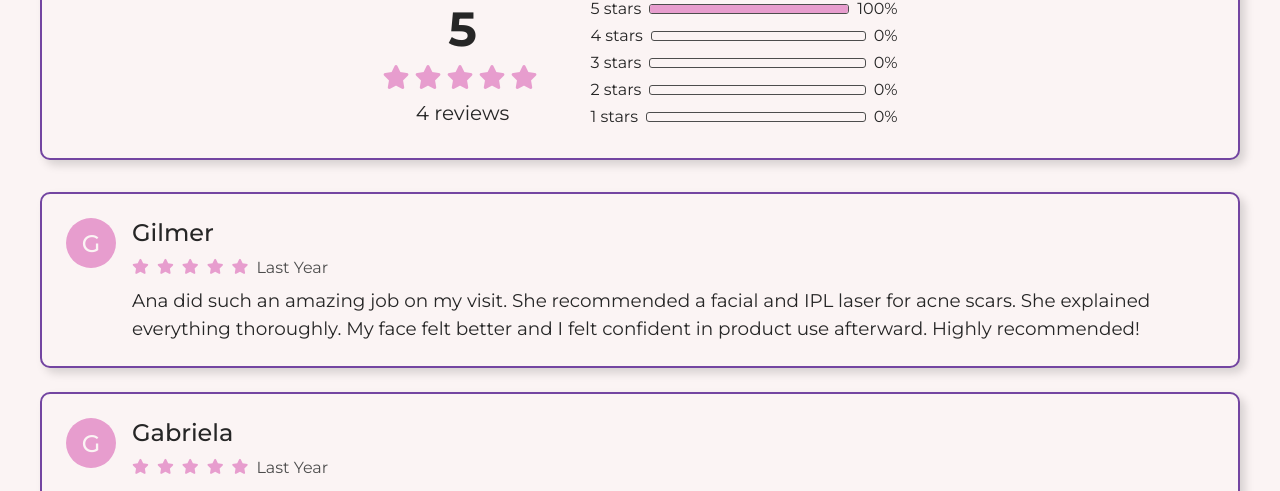
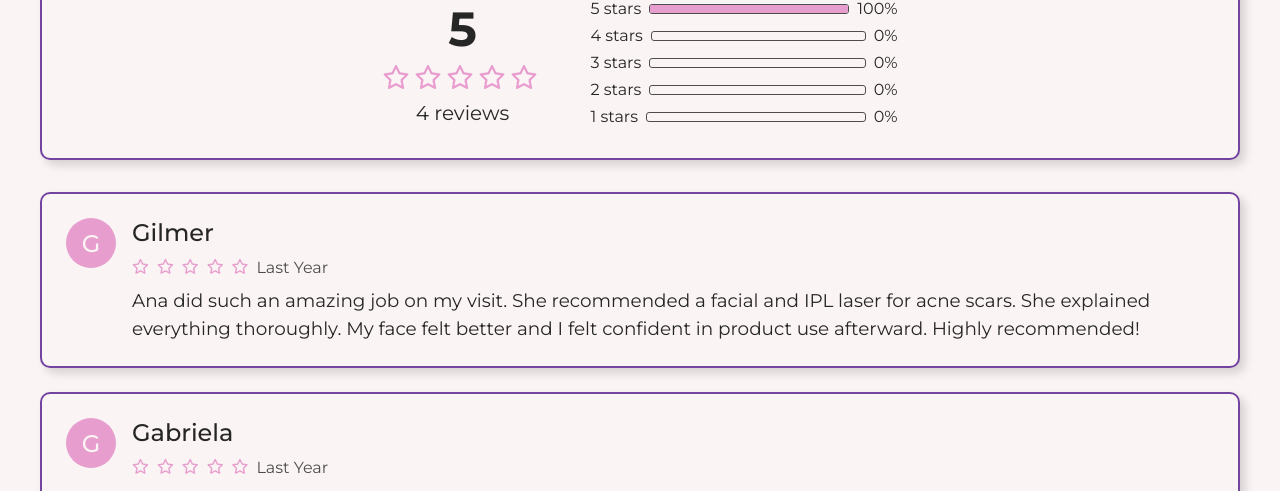
Before and after one commit to gilmerperez/moonstar-esthetics, a React (Vite) app: page /reviews in a window 1280 px wide. Shown: the part 304-795 px from the top of the page. Built offline with nearby package versions, Linux system fonts and the light colour scheme.

Commit message:
Changed FA star icons

```diff
--- a/src/components/ReviewCard/ReviewCard.jsx
+++ b/src/components/ReviewCard/ReviewCard.jsx
@@ -13,7 +13,7 @@ function ReviewCard({ review }) {
     .fill(0)
     .map((_, i) => (
       <span key={i} className={i < review.stars ? styles.filledStar : styles.emptyStar}>
-        <i className="fa-solid fa-star fa-xs"></i>
+        <i className="fa-regular fa-star fa-xs"></i>
       </span>
     ));
 
--- a/src/pages/Reviews.jsx
+++ b/src/pages/Reviews.jsx
@@ -44,7 +44,7 @@ function Reviews() {
                     .fill(0)
                     .map((_, i) => (
                       <span key={i} className={i < Math.round(averageRating) ? styles.filledStar : styles.emptyStar}>
-                        <i className="fa-solid fa-star fa-xs"></i>
+                        <i className="fa-regular fa-star fa-xs"></i>
                         {/* ★ */}
                       </span>
                     ))}
```
